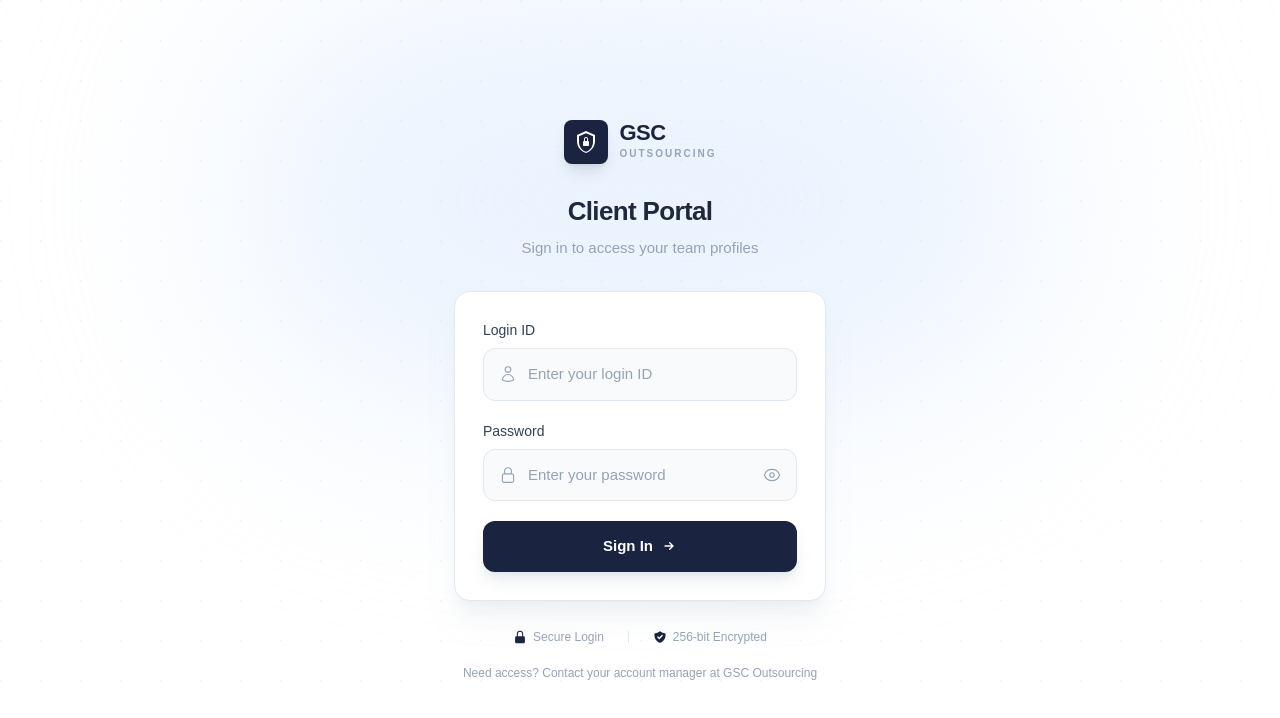
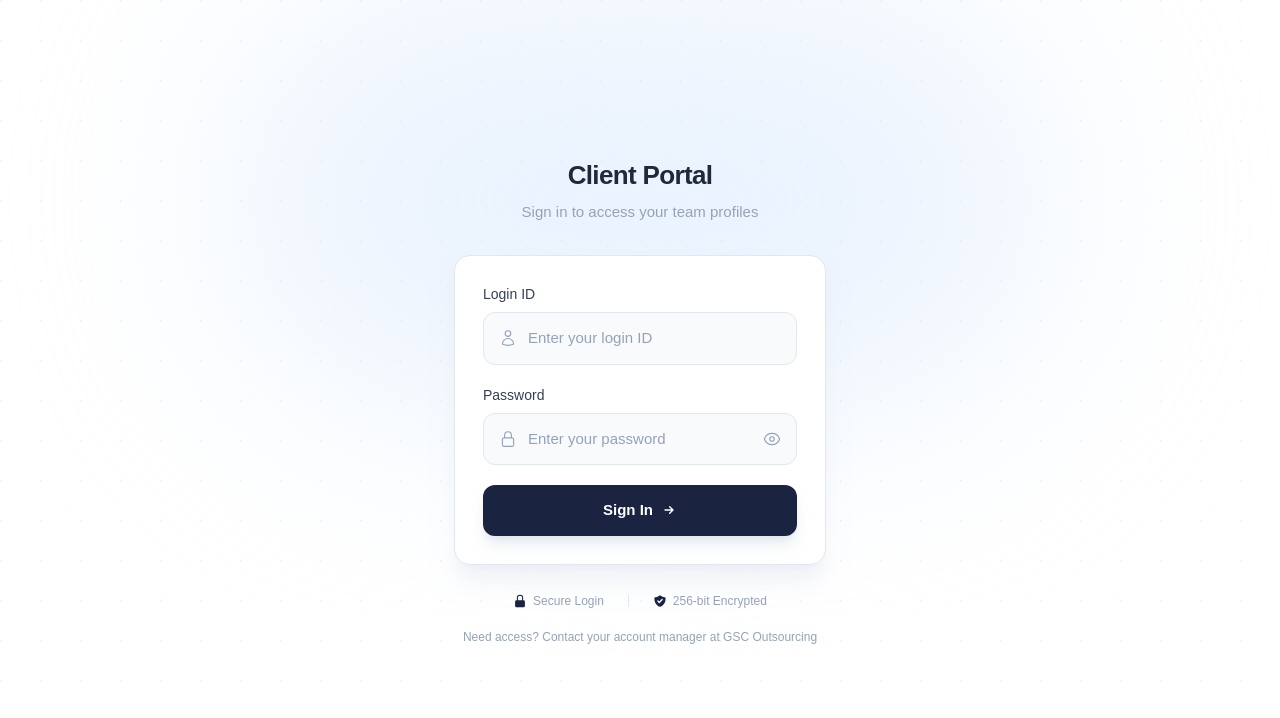
Before and after one commit to ayushguptaworks1-hue/gsc-client-portal, a Next.js app: page /login in a window 1280 px wide. Shown: the top 718 px of the page. Built offline with nearby package versions, Linux system fonts and the light colour scheme.

Commit message:
Remove GSC branding from login

```diff
--- a/src/app/login/page.tsx
+++ b/src/app/login/page.tsx
@@ -51,22 +51,9 @@
       <div className="absolute top-0 left-1/2 -translate-x-1/2 w-[800px] h-[400px] bg-blue-100/60 rounded-full blur-[120px]"></div>
 
       <div className="relative z-10 w-full max-w-[420px] px-6">
-        {/* GSC Brand - matching your logo style */}
+        {/* Header */}
         <div className="text-center mb-8">
-          <div className="inline-flex items-center justify-center gap-3 mb-4">
-            {/* Shield icon matching GSC logo */}
-            <div className="w-11 h-11 rounded-lg bg-[#1a2340] flex items-center justify-center shadow-lg">
-              <svg className="w-6 h-6 text-white" viewBox="0 0 24 24" fill="currentColor">
-                <path d="M12 1L3 5v6c0 5.55 3.84 10.74 9 12 5.16-1.26 9-6.45 9-12V5l-9-4zm0 2.18l7 3.12v5.7c0 4.47-2.98 8.63-7 9.82-4.02-1.19-7-5.35-7-9.82V6.3l7-3.12z"/>
-                <path d="M12 7c-1.1 0-2 .9-2 2v2c-.55 0-1 .45-1 1v3c0 .55.45 1 1 1h4c.55 0 1-.45 1-1v-3c0-.55-.45-1-1-1V9c0-1.1-.9-2-2-2zm1 4h-2V9c0-.55.45-1 1-1s1 .45 1 1v2z"/>
-              </svg>
-            </div>
-            <div className="text-left">
-              <h2 className="text-[22px] font-bold text-[#1a2340] tracking-tight leading-none">GSC</h2>
-              <p className="text-[10px] text-slate-400 font-semibold tracking-[0.2em] uppercase mt-0.5">Outsourcing</p>
-            </div>
-          </div>
-          <h1 className="text-[26px] font-bold text-slate-800 tracking-tight mt-3">Client Portal</h1>
+          <h1 className="text-[26px] font-bold text-slate-800 tracking-tight">Client Portal</h1>
           <p className="text-slate-400 mt-1.5 text-[15px]">Sign in to access your team profiles</p>
         </div>
 
```
